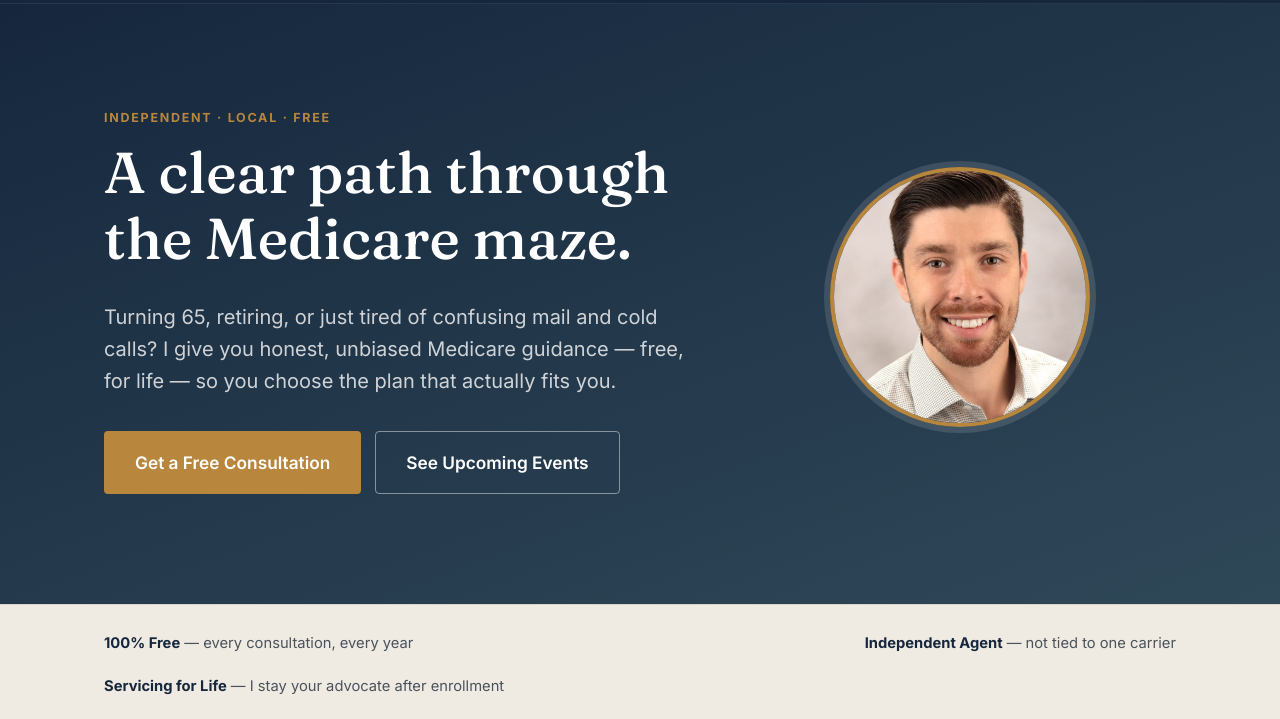
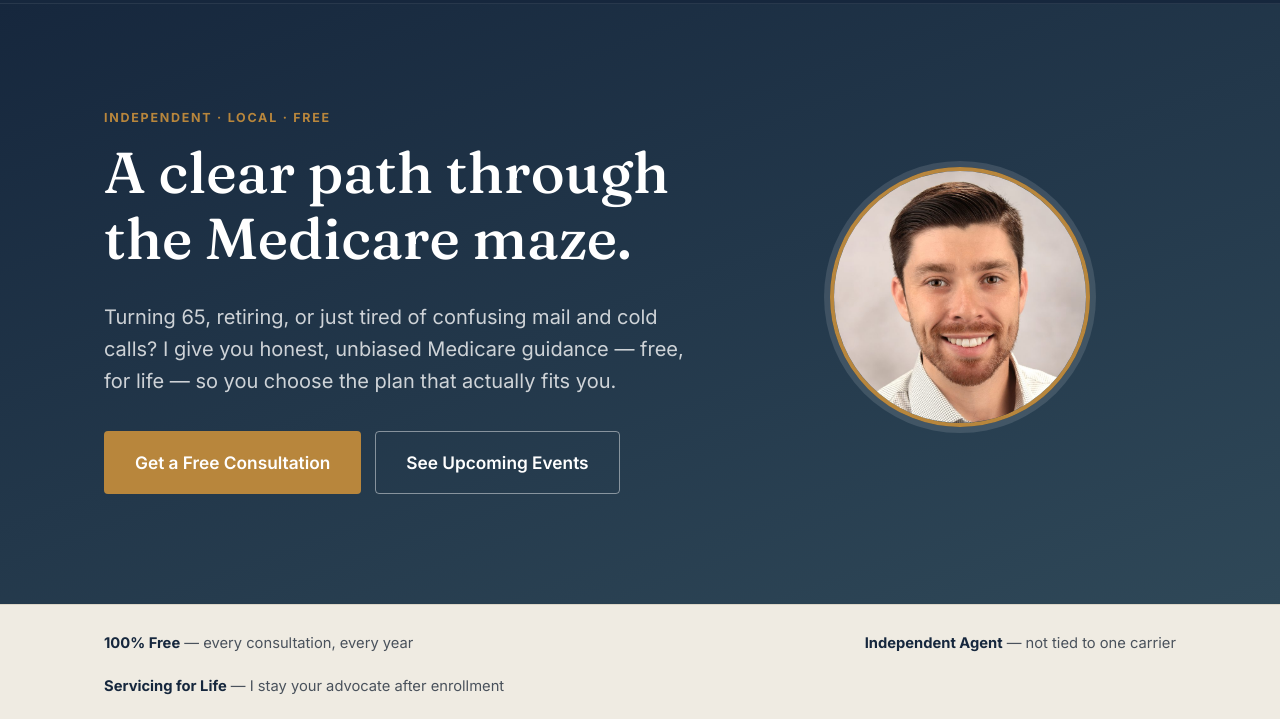
Before and after one commit to cfrasca15/chris-frasca-website, a website: page index.html in a window 1280 px wide. Shown: the part 81-800 px from the top of the page. Drawn offline with Linux system fonts and the light colour scheme.

Commit message:
Top-align headshot crop so hair is fully visible

```diff
--- a/css/styles.css
+++ b/css/styles.css
@@ -389,7 +389,7 @@ footer.site-footer ul { list-style: none; padding: 0; margin: 0; display: flex;
   width: 220px;
   height: 220px;
   object-fit: cover;
-  object-position: center 30%;
+  object-position: center 0%;
   border: 4px solid var(--brass);
   box-shadow: 0 0 0 6px rgba(255,255,255,0.12);
 }
```
